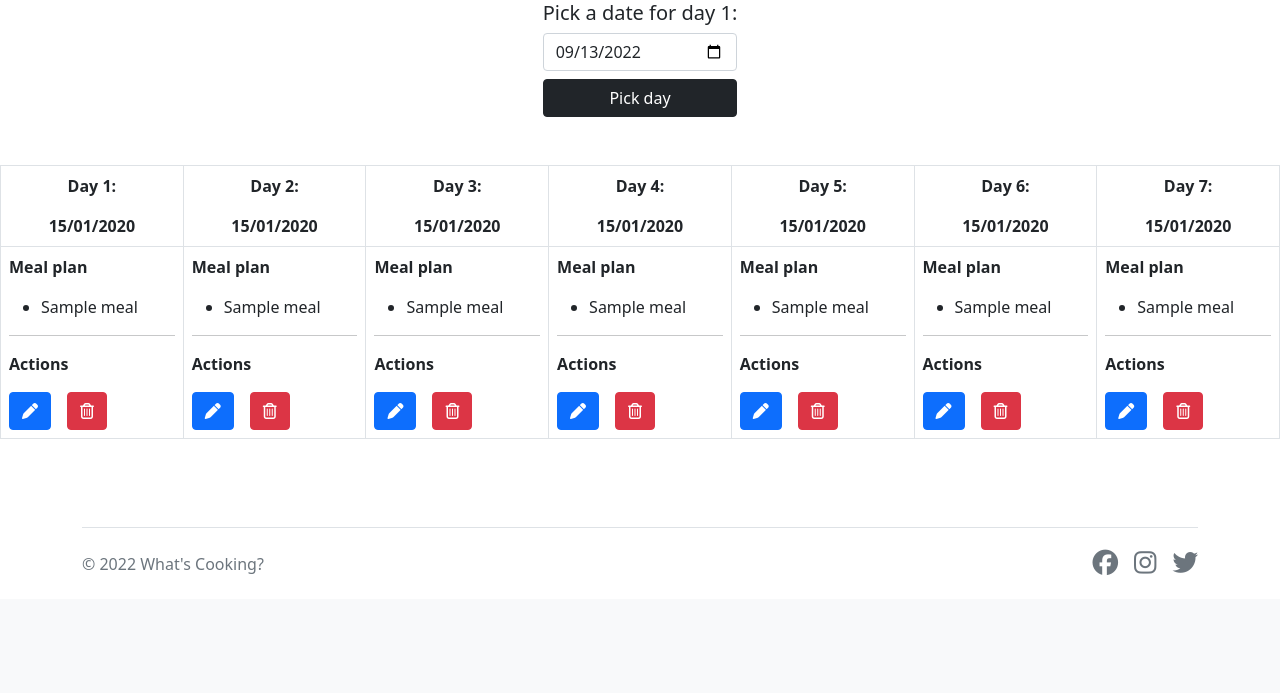
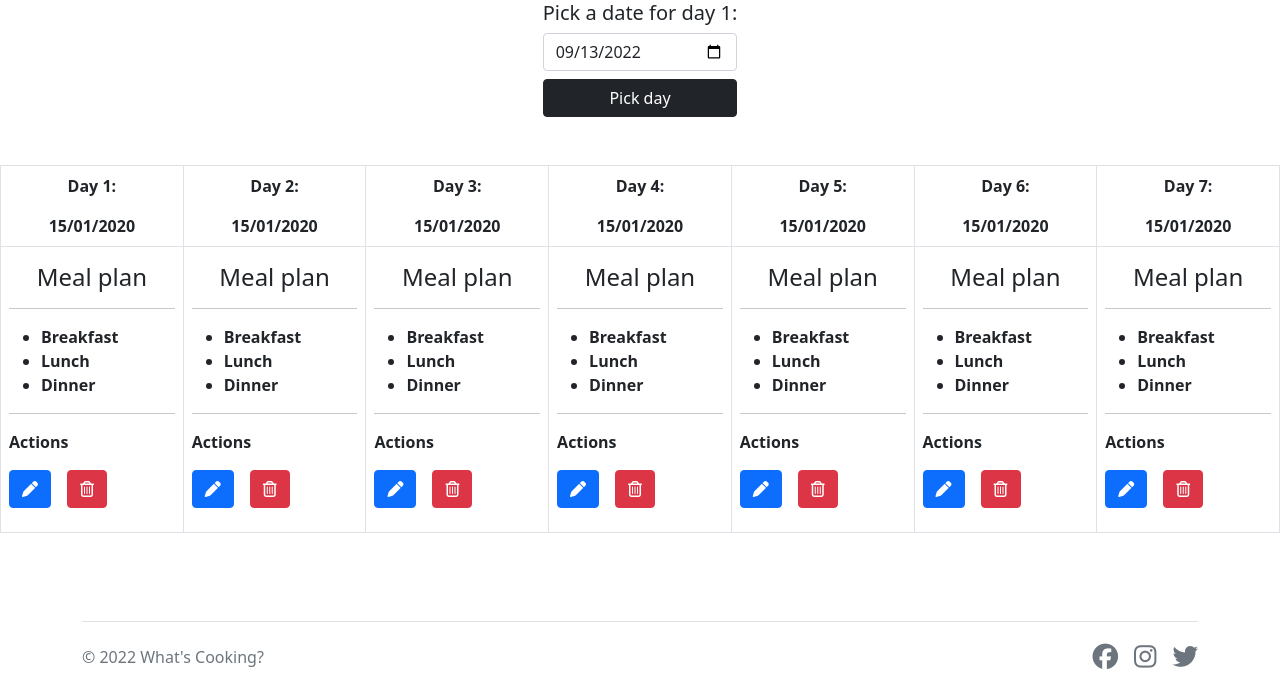
Before and after one commit to vkleer/CI_PP4_WhatsCooking, a Django app: page /mealplanner/ in a window 1280 px wide. Shown: the part 339-1032 px from the top of the page. Before the commit the page ends 914 px from the top, so only its background shows below. Run offline with Django 3.2, Linux system fonts and the light colour scheme; a user stored in the database is signed in; tables that the repository leaves empty hold one stand-in row (values such as "Sample post"); some libraries are stand-ins or nearby versions.

Commit message:
Delete MealOption model - use Meal model from meal app instead, update all references from MealOption to Meal

```diff
--- a/mealplanner/models.py
+++ b/mealplanner/models.py
@@ -20,20 +20,12 @@ class MealPlanner(models.Model):
         return self.user.username
 
 
-class MealOption(models.Model):
-    meal = models.ForeignKey(
-        Meal, on_delete=models.CASCADE,
-        related_name='meal',
-        blank=True, null=True
-    )
+class MealToMealPlan(models.Model):
+    meal = models.ForeignKey(Meal, on_delete=models.CASCADE, blank=True, null=True)
+    meal_plan = models.ForeignKey('MealPlan', on_delete=models.CASCADE)
 
     def __str__(self):
-        return self.meal.name
-
-
-class MealOptionToMealPlan(models.Model):
-    meal_option = models.ForeignKey('MealOption', on_delete=models.CASCADE, blank=True, null=True)
-    meal_plan = models.ForeignKey('MealPlan', on_delete=models.CASCADE)
+        return '(' + str(self.id) + ') ' + str(self.meal) + ' to meal plan ' + datetime.strptime(format(self.meal_plan.date), '%Y-%M-%d').strftime('%d/%M/%Y')
 
 
 class MealPlan(models.Model):
@@ -45,9 +37,9 @@ class MealPlan(models.Model):
         related_name='meal_planner',
     )
     date = models.DateField()
-    meal_options = models.ManyToManyField(
-        MealOption,
-        through='MealOptionToMealPlan',
+    meal = models.ManyToManyField(
+        Meal,
+        through='MealToMealPlan',
         blank=True
         )
 
--- a/mealplanner/templates/meal_planner.html
+++ b/mealplanner/templates/meal_planner.html
@@ -36,17 +36,43 @@
                 <tbody>
                     <tr id="meal-planner-calendar">
                         {% for day in week %}
-                            <td>
+                            <td class="pb-4">
                                 {% for plan in mealplan_list %}
                                     {% if plan.meal_planner.user|slugify == user.username|slugify %}
                                         {% if plan.date|date:"d/m/Y" == day|date:"d/m/Y" %}
-                                            <strong><p>Meal plan</p></strong>
+                                            <h4 class="text-center mt-2">Meal plan</h4>
+                                            <hr>
                                             <ul>
-                                                {% for meal in plan.meal_options.all %}
-                                                    <li>
-                                                        {{ meal }}
-                                                    </li>
+                                                <li><strong>Breakfast</strong></li>
+                                                <ul>
+                                                {% for meal in plan.meal.all %}
+                                                    {% if meal.type|stringformat:"s" == 'Breakfast' %}
+                                                        <li>
+                                                            {{ meal }}
+                                                        </li>
+                                                    {% endif %}
                                                 {% endfor %}
+                                                </ul>
+                                                <li><strong>Lunch</strong></li>
+                                                <ul>
+                                                {% for meal in plan.meal.all %}
+                                                    {% if meal.type|stringformat:"s" == 'Lunch' %}
+                                                        <li>
+                                                            {{ meal }}
+                                                        </li>
+                                                    {% endif %}
+                                                {% endfor %}
+                                                </ul>
+                                                <li><strong>Dinner</strong></li>
+                                                <ul>
+                                                {% for meal in plan.meal.all %}
+                                                    {% if meal.type|stringformat:"s" == 'Dinner' %}
+                                                        <li>
+                                                            {{ meal }}
+                                                        </li>
+                                                    {% endif %}
+                                                {% endfor %}
+                                            </ul>
                                             </ul>
                                             <hr>
                                             <strong><p>Actions</p></strong>
--- a/mealplanner/views.py
+++ b/mealplanner/views.py
@@ -6,7 +6,7 @@ from django.db import IntegrityError
 from django.contrib import messages
 # from django.forms import formset_factory
 from django.forms import inlineformset_factory
-from .models import MealPlan, MealPlanner ,MealOptionToMealPlan, Calendar
+from .models import MealPlan, MealPlanner ,MealToMealPlan, Calendar
 from .forms import CalendarForm, MealPlanForm
 
 
@@ -49,7 +49,7 @@ class MealPlannerView(generic.View):
 
 class CreateMealPlan(generic.View):
     def get(self, request, meal_plan_date):
-        MealOptionFormSet = inlineformset_factory(MealPlan, MealOptionToMealPlan, fields=('meal_option',), extra=10, max_num=10)
+        MealOptionFormSet = inlineformset_factory(MealPlan, MealToMealPlan, fields=('meal',), extra=10, max_num=10)
         form = MealPlanForm(initial={
             'date': meal_plan_date,
         })
@@ -62,7 +62,7 @@ class CreateMealPlan(generic.View):
 
 
     def post(self, request, meal_plan_date):
-        MealOptionFormSet = inlineformset_factory(MealPlan, MealOptionToMealPlan, fields=('meal_option',), extra=10, max_num=10)
+        MealOptionFormSet = inlineformset_factory(MealPlan, MealToMealPlan, fields=('meal',), extra=10, max_num=10)
         form = MealPlanForm(request.POST)
         if form.is_valid():
             meal_planner = MealPlanner.objects.get(user=request.user)
@@ -78,7 +78,7 @@ class CreateMealPlan(generic.View):
 
 class EditMealPlan(generic.View):
     def get(self, request, meal_plan_id):
-        MealOptionFormSet = inlineformset_factory(MealPlan, MealOptionToMealPlan, fields=('meal_option',), extra=9, max_num=10)
+        MealOptionFormSet = inlineformset_factory(MealPlan, MealToMealPlan, fields=('meal',), extra=9, max_num=10)
         meal_plan = MealPlan.objects.get(id=meal_plan_id)
         formset = MealOptionFormSet(instance=meal_plan)
         context = {
@@ -88,7 +88,7 @@ class EditMealPlan(generic.View):
         return render(request, 'edit_meal_plan.html', context)
 
     def post(self, request, meal_plan_id):
-        MealOptionFormSet = inlineformset_factory(MealPlan, MealOptionToMealPlan, fields=('meal_option',), extra=9, max_num=10)
+        MealOptionFormSet = inlineformset_factory(MealPlan, MealToMealPlan, fields=('meal',), extra=9, max_num=10)
         meal_plan = MealPlan.objects.get(id=meal_plan_id)
         formset = MealOptionFormSet(request.POST, instance=meal_plan)
         if formset.is_valid():
```
Also changed, not shown: mealplanner/admin.py (+4 -5 lines), mealplanner/migrations/0004_auto_20220921_2353.py (added), mealplanner/migrations/0005_rename_mealoptiontomealplan_mealtomealplan.py (added).
